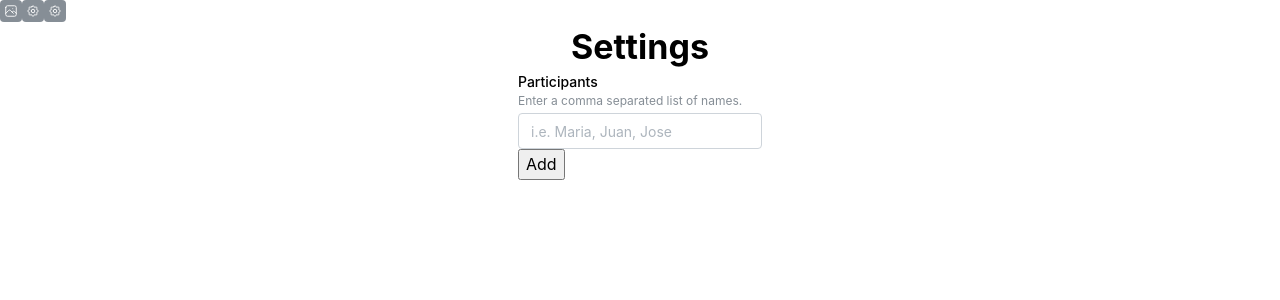
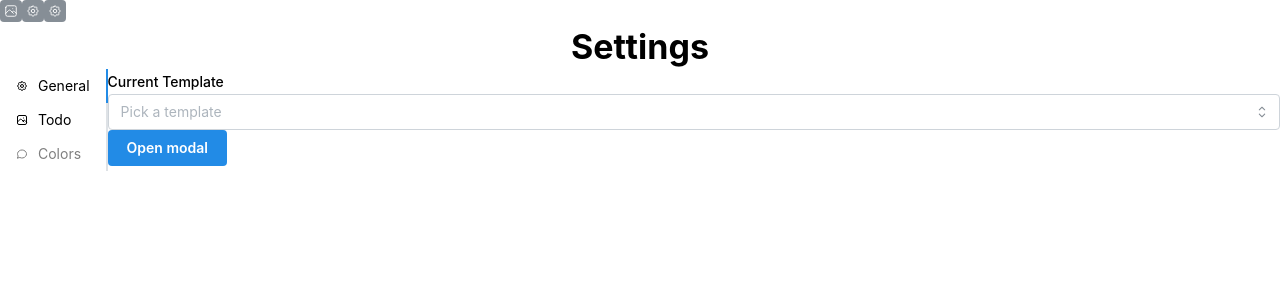
Before and after one commit to Siravian-index/stand-up-tracker, a Next.js app: page /home/settings in a window 1280 px wide. Shown: the top 300 px of the page. Built offline with nearby package versions, Linux system fonts and the light colour scheme; no server answers; sample sign-in values are in the browser's storage.

Commit message:
Prototyping general settings tab

```diff
--- /dev/null
+++ b/app/home/settings/components/SettingsTabs.tsx
@@ -0,0 +1,41 @@
+"use client"
+
+import { Tabs } from '@mantine/core';
+import { IconPhoto, IconMessageCircle, IconSettings } from '@tabler/icons-react';
+import GeneralSetting from './general/GeneralSettings';
+
+const SettingsTabs = () => {
+    const iconStyle = { width: "0.75rem", height: "0.75rem" };
+
+    return (
+        <Tabs orientation="vertical" defaultValue="general">
+            <Tabs.List>
+                <Tabs.Tab value="general" leftSection={<IconSettings style={iconStyle} />}>
+                    General
+                </Tabs.Tab>
+                <Tabs.Tab value="todo" leftSection={<IconPhoto style={iconStyle} />}>
+                    Todo
+                </Tabs.Tab>
+                <Tabs.Tab disabled value="colors" leftSection={<IconMessageCircle style={iconStyle} />}>
+                    Colors
+                </Tabs.Tab>
+
+            </Tabs.List>
+
+            <Tabs.Panel value="general">
+                <GeneralSetting />
+            </Tabs.Panel>
+
+            <Tabs.Panel value="todo">
+                Todo tab content
+            </Tabs.Panel>
+
+            <Tabs.Panel value="colors">
+                colors content
+            </Tabs.Panel>
+        </Tabs>
+    )
+}
+
+
+export default SettingsTabs
--- a/app/home/settings/components/general/GeneralSettings.tsx
+++ b/app/home/settings/components/general/GeneralSettings.tsx
@@ -1,17 +1,33 @@
 
-import ParticipantForm from "./ParticipantForm"
-
+"use client"
+import { Select, Text } from "@mantine/core"
+import TemplateForm from "./TemplateForm"
+import { useDisclosure } from '@mantine/hooks';
+import { Modal, Button } from '@mantine/core';
 
 
 
 
 const GeneralSetting = () => {
-
+  const [opened, { open, close }] = useDisclosure(false);
   return (
     <>
-      <ParticipantForm />
+      <Select
+        label="Current Template"
+        placeholder="Pick a template"
+        data={['React', 'Angular', 'Vue', 'Svelte']}
+      />
 
       {/* <NamesList list={[]} removeItem={removeFromList} /> */}
+      <>
+        <Modal opened={opened} onClose={close} title="Create new Template">
+          {/* Modal content */}
+          <TemplateForm />
+
+        </Modal>
+
+        <Button onClick={open}>Open modal</Button>
+      </>
     </>
   )
 }
--- a/app/home/settings/components/general/ParticipantForm.tsx
+++ /dev/null
@@ -1,34 +0,0 @@
-import { capitalizeWord } from "@/utils/strings/capitalizeWord"
-import { Box, TextInput } from "@mantine/core"
-import { z } from "zod"
-
-
-const createParticipants = async (data: FormData) => {
-  "use server"
-  const names = data.get("names")?.valueOf()
-  // change this to a zod validation
-  if (typeof names === "string" && names.length) {
-    const list = names.split(",").map(n => n.trim()).filter(n => n).flatMap(n => n.split(" ").map(n => capitalizeWord(n)))
-    console.log(list)
-  }
-
-}
-
-const ParticipantForm = () => {
-
-  return (
-    <Box style={{ display: "flex", justifyContent: "center" }}>
-      <form action={createParticipants}>
-        <TextInput
-          name="names"
-          label="Participants"
-          description="Enter a comma separated list of names. "
-          placeholder="i.e. Maria, Juan, Jose"
-        />
-        <button type="submit">Add</button>
-      </form>
-    </Box>
-  )
-}
-
-export default ParticipantForm
--- /dev/null
+++ b/app/home/settings/components/general/TemplateForm.tsx
@@ -0,0 +1,66 @@
+import { useForm } from '@mantine/form';
+import { TextInput, Switch, Group, ActionIcon, Box, Text, Button, Code } from '@mantine/core';
+import { randomId } from '@mantine/hooks';
+import { IconTrash } from '@tabler/icons-react';
+
+export default function TemplateForm() {
+  const form = useForm({
+    initialValues: {
+      participants: [{ name: '', active: false, key: randomId() }],
+    },
+  });
+
+  const fields = form.values.participants.map((item, index) => (
+    <Group key={item.key} mt="xs">
+      <TextInput
+        placeholder="John Doe"
+        withAsterisk
+        style={{ flex: 1 }}
+        {...form.getInputProps(`participants.${index}.name`)}
+      />
+      <Switch
+        label="Active"
+        {...form.getInputProps(`participants.${index}.active`, { type: 'checkbox' })}
+      />
+      <ActionIcon color="red" onClick={() => form.removeListItem('participants', index)}>
+        <IconTrash size="1rem" />
+      </ActionIcon>
+    </Group>
+  ));
+
+  return (
+    <Box maw={500} mx="auto">
+      {fields.length > 0 ? (
+        <Group mb="xs">
+          <Text fw={500} size="sm" style={{ flex: 1 }}>
+            Participants
+          </Text>
+          <Text fw={500} size="sm" pr={90}>
+            Status
+          </Text>
+        </Group>
+      ) : (
+        <Text c="dimmed" ta="center">
+          No one here...
+        </Text>
+      )}
+
+      {fields}
+
+      <Group justify="center" mt="md">
+        <Button
+          onClick={() =>
+            form.insertListItem('participants', { name: '', active: false, key: randomId() })
+          }
+        >
+          Add employee
+        </Button>
+      </Group>
+
+      <Text size="sm" fw={500} mt="md">
+        Form values:
+      </Text>
+      <Code block>{JSON.stringify(form.values, null, 2)}</Code>
+    </Box>
+  );
+}
--- a/app/home/settings/page.tsx
+++ b/app/home/settings/page.tsx
@@ -1,9 +1,7 @@
 import { Flex, Title } from "@mantine/core"
-import GeneralSetting from "./components/general/GeneralSettings"
 
-
+import SettingsTabs from "./components/SettingsTabs";
 const Settings = () => {
-
   return (
     <>
       <Flex
@@ -14,8 +12,7 @@ const Settings = () => {
         <Title>Settings</Title >
       </Flex>
 
-    <GeneralSetting/>
-
+      <SettingsTabs />
     </>
   )
 }
```
Also changed, not shown: app/home/settings/components/general/GeneralSettingsTab.tsx (added, +13 -0 lines).
